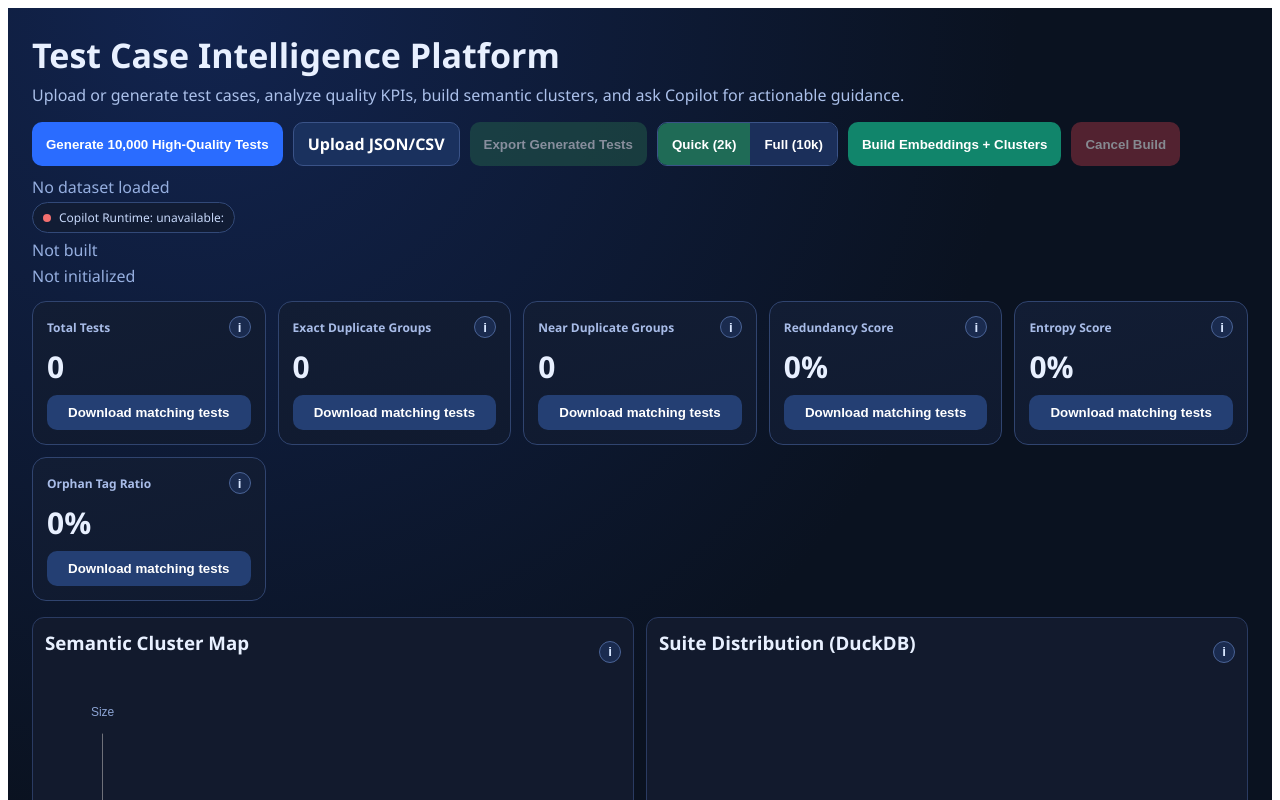
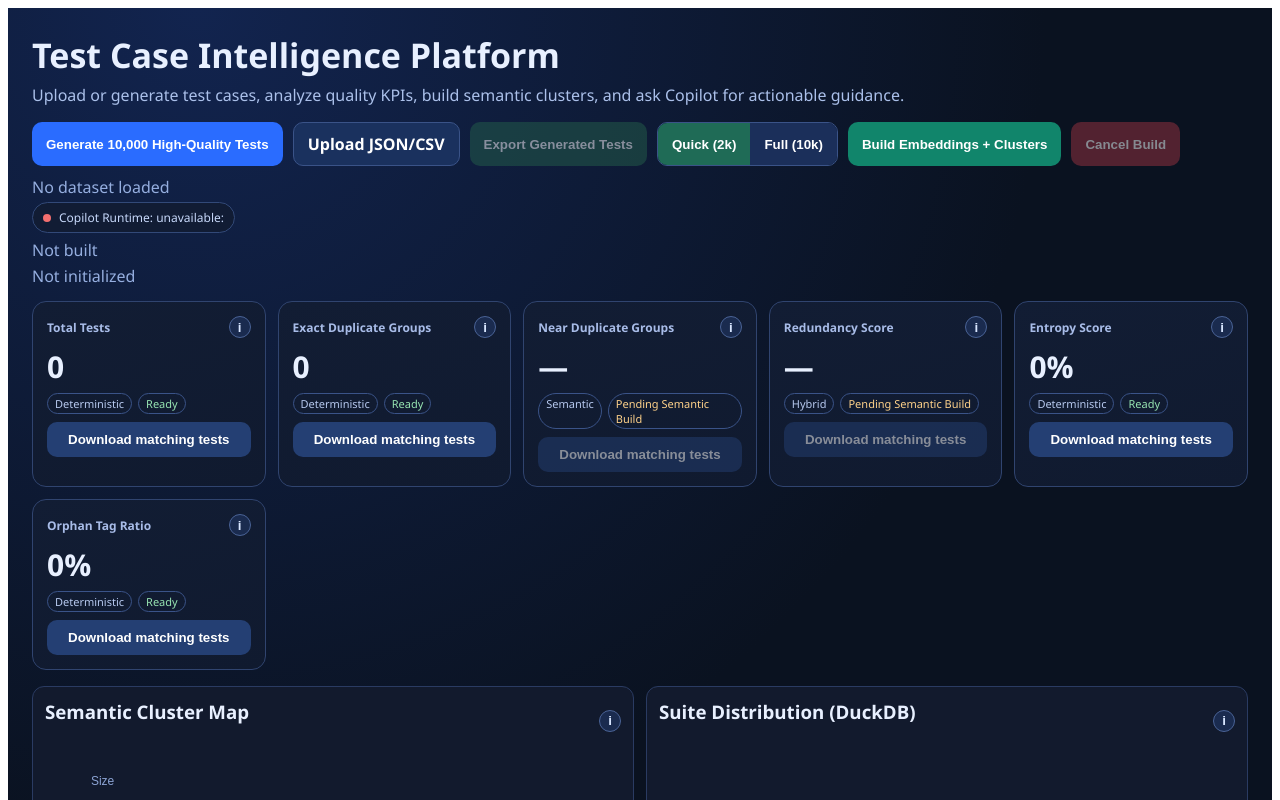
Before and after one commit to arvind3/qa-intelligence-platform, a React (Vite) app: page / in a window 1280 px wide. Shown: the top 800 px of the page. Built offline with nearby package versions, Linux system fonts and the light colour scheme.

Commit message:
Fix KPI lifecycle clarity: mark semantic KPIs pending until embeddings/index build completes

```diff
--- a/src/main.tsx
+++ b/src/main.tsx
@@ -99,6 +99,7 @@ function App() {
   const [isBuildingSemantic, setIsBuildingSemantic] = useState(false)
   const [buildMode, setBuildMode] = useState<'quick' | 'full'>('quick')
   const [buildProgress, setBuildProgress] = useState(0)
+  const [semanticReady, setSemanticReady] = useState(false)
   const [semanticVectors, setSemanticVectors] = useState<any[]>([])
   const [popup, setPopup] = useState<{ title: string; body: string } | null>(null)
   const cancelBuildRef = useRef(false)
@@ -107,12 +108,12 @@ function App() {
   const runtimeMode = getReasoningMode()
 
   const kpiItems = [
-    { label: 'Total Tests', value: kpis.totalTests.toLocaleString() },
-    { label: 'Exact Duplicate Groups', value: kpis.exactDuplicateGroups },
-    { label: 'Near Duplicate Groups', value: kpis.nearDuplicateGroups },
-    { label: 'Redundancy Score', value: `${kpis.redundancyScore}%` },
-    { label: 'Entropy Score', value: `${kpis.entropyScore}%` },
-    { label: 'Orphan Tag Ratio', value: `${kpis.orphanTagRatio}%` },
+    { label: 'Total Tests', value: kpis.totalTests.toLocaleString(), type: 'deterministic' as const },
+    { label: 'Exact Duplicate Groups', value: kpis.exactDuplicateGroups, type: 'deterministic' as const },
+    { label: 'Near Duplicate Groups', value: semanticReady ? kpis.nearDuplicateGroups : '—', type: 'semantic' as const },
+    { label: 'Redundancy Score', value: semanticReady ? `${kpis.redundancyScore}%` : '—', type: 'hybrid' as const },
+    { label: 'Entropy Score', value: `${kpis.entropyScore}%`, type: 'deterministic' as const },
+    { label: 'Orphan Tag Ratio', value: `${kpis.orphanTagRatio}%`, type: 'deterministic' as const },
   ]
 
   const clusterChartOption = useMemo(() => {
@@ -135,6 +136,9 @@ function App() {
 
   const loadRows = async (data: TestCaseRow[], source: string) => {
     setRows(data)
+    setSemanticReady(false)
+    setClusters([])
+    setSemanticVectors([])
     setStatus(`Loaded ${data.length.toLocaleString()} tests from ${source}`)
     await loadTestsToDuckDB(data)
     setSuiteDist((await queryDashboardStats()).suiteDist)
@@ -156,6 +160,7 @@ function App() {
   const onBuildSemantic = async () => {
     if (!rows.length || isBuildingSemantic) return
     setIsBuildingSemantic(true)
+    setSemanticReady(false)
     cancelBuildRef.current = false
     setBuildProgress(0)
 
@@ -230,6 +235,7 @@ function App() {
     const c = clusterByThreshold(vectors, 0.9)
     setClusters(c)
     setSemanticVectors(vectors)
+    setSemanticReady(true)
     setEmbStatus(`Embeddings ready (${mode}) · index: ${indexMode} · ${vectors.length.toLocaleString()} vectors · ${c.length} clusters`)
     setIsBuildingSemantic(false)
   }
@@ -388,16 +394,23 @@ function App() {
       <div style={{ color: '#95aedf', marginBottom: 14 }}>{llmStatus}</div>
 
       <section style={{ display: 'grid', gridTemplateColumns: 'repeat(auto-fit, minmax(230px, 1fr))', gap: 12 }}>
-        {kpiItems.map((k) => (
+        {kpiItems.map((k) => {
+          const pending = !semanticReady && (k.label === 'Near Duplicate Groups' || k.label === 'Redundancy Score')
+          const modeLabel = k.type === 'deterministic' ? 'Deterministic' : k.type === 'semantic' ? 'Semantic' : 'Hybrid'
+          return (
           <div key={k.label} style={{ background: 'linear-gradient(165deg, #121d34, #101a2f)', border: '1px solid #30446f', borderRadius: 14, padding: 14 }}>
             <div style={{ display: 'flex', justifyContent: 'space-between', alignItems: 'center' }}>
               <div style={{ color: '#a8bce8', fontSize: 12, fontWeight: 700 }}>{k.label}</div>
               <button onClick={() => setPopup({ title: k.label, body: KPI_HELP[k.label] })} style={{ width: 22, height: 22, borderRadius: '50%', border: '1px solid #4a6396', background: '#1a2b4f', color: '#d8e6ff', cursor: 'pointer', fontWeight: 700 }}>i</button>
             </div>
             <div style={{ fontSize: 30, fontWeight: 800, marginTop: 8 }}>{k.value}</div>
-            <button onClick={() => downloadKpiMatching(k.label)} style={{ ...btn('#243f73'), marginTop: 8, width: '100%' }}>Download matching tests</button>
+            <div style={{ display:'flex', gap:6, marginTop:6 }}>
+              <span style={{ fontSize:11, padding:'2px 7px', border:'1px solid #3a5388', borderRadius:999, color:'#b7c9ef' }}>{modeLabel}</span>
+              <span style={{ fontSize:11, padding:'2px 7px', border:'1px solid #3a5388', borderRadius:999, color: pending ? '#ffd28a' : '#97e5b2' }}>{pending ? 'Pending Semantic Build' : 'Ready'}</span>
+            </div>
+            <button disabled={pending} onClick={() => downloadKpiMatching(k.label)} style={{ ...btn('#243f73', pending), marginTop: 8, width: '100%' }}>Download matching tests</button>
           </div>
-        ))}
+        )})}
       </section>
 
       <section style={{ marginTop: 16, display: 'grid', gridTemplateColumns: '1fr 1fr', gap: 12 }}>
```
Also changed, not shown: results/TEST_RESULTS.md (+3 -3 lines), results/TEST_RESULTS.csv.
